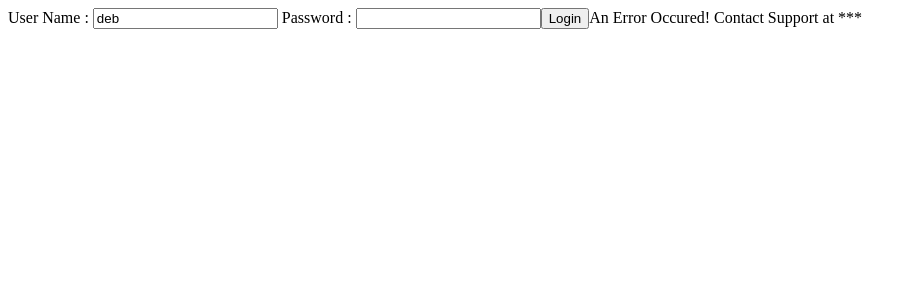
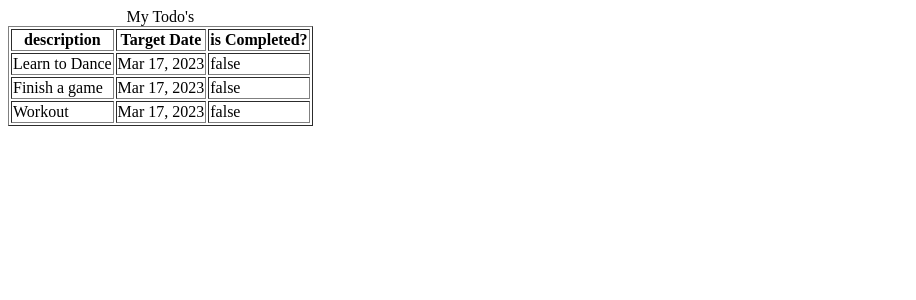
Before and after one commit to debbiswas09/Full_Stack_Angular-Springboot, an Angular app in the folder frontend/todo/: page /todos in a window 1280 px wide. Shown: the top 300 px of the page, without its empty margins (0-916 px from the left). Built offline with nearby package versions, Linux system fonts and the light colour scheme.

Commit message:
created component Todos & list

```diff
--- a/frontend/todo/src/app/app-routing.module.ts
+++ b/frontend/todo/src/app/app-routing.module.ts
@@ -1,14 +1,17 @@
 import { NgModule } from '@angular/core';
 import { RouterModule, Routes } from '@angular/router';
 import { ErrorComponent } from './error/error.component';
+import { ListTodosComponent } from './list-todos/list-todos.component';
 import { LoginComponent } from './login/login.component';
 import { WelcomeComponent } from './welcome/welcome.component';
 
 const routes: Routes = [
   {path:'',component: LoginComponent},
   {path:'login',component: LoginComponent},
-  {path:'welcome',component: WelcomeComponent},
+  {path:'welcome/:name',component: WelcomeComponent},
+  {path:'todos',component: ListTodosComponent},
   {path:'**',component: ErrorComponent}
+
 ];
 
 @NgModule({
--- a/frontend/todo/src/app/app.component.html
+++ b/frontend/todo/src/app/app.component.html
@@ -1,7 +1,7 @@
 <!--<app-welcome></app-welcome>-->
 
 
-<app-login></app-login>
+<!-- <app-login></app-login> -->
 
 
 <!--
--- a/frontend/todo/src/app/app.module.ts
+++ b/frontend/todo/src/app/app.module.ts
@@ -7,13 +7,15 @@ import { WelcomeComponent } from './welcome/welcome.component';
 import { LoginComponent } from './login/login.component';
 import { FormsModule } from '@angular/forms';
 import { ErrorComponent } from './error/error.component';
+import { ListTodosComponent } from './list-todos/list-todos.component';
 
 @NgModule({
   declarations: [
     AppComponent,
     WelcomeComponent,
     LoginComponent,
-    ErrorComponent
+    ErrorComponent,
+    ListTodosComponent
   ],
   imports: [
     BrowserModule,
--- /dev/null
+++ b/frontend/todo/src/app/list-todos/list-todos.component.html
@@ -0,0 +1,19 @@
+<table border="1">
+    <caption>My Todo's</caption>
+    <thead>
+        <tr>
+
+            <th>description</th>
+            <th>Target Date</th>
+            <th>is Completed?</th>
+        </tr>
+    </thead>
+    <tbody>
+        <tr *ngFor = "let todo of todos">
+               <td>{{todo.description}}</td>
+               <td>{{todo.targetDate | date}}</td>
+               <td>{{todo.done}}</td>
+        </tr>
+    </tbody>
+
+</table>
--- /dev/null
+++ b/frontend/todo/src/app/list-todos/list-todos.component.ts
@@ -0,0 +1,32 @@
+import { Component } from '@angular/core';
+
+export class Todo{
+  constructor(
+      public id: number,
+      public description: string,
+      public done : boolean,
+      public targetDate: Date
+  ){}
+}
+
+@Component({
+  selector: 'app-list-todos',
+  templateUrl: './list-todos.component.html',
+  styleUrls: ['./list-todos.component.css']
+})
+export class ListTodosComponent {
+todos=[
+  new Todo(1,'Learn to Dance',false,new Date()),
+  new Todo(2,'Finish a game',false,new Date()),
+  new Todo(2,'Workout',false,new Date())
+  // {id : 1,description: 'Learn to Dance'},
+  // {id : 2,description: 'Finish a game'},
+  // {id : 3,description: 'Workout'}
+]
+// todo={
+//       id : 1,
+//       description: 'Learn to Dance'
+
+// }
+
+}
--- a/frontend/todo/src/app/login/login.component.ts
+++ b/frontend/todo/src/app/login/login.component.ts
@@ -1,4 +1,5 @@
 import { Component } from '@angular/core';
+import { Router } from '@angular/router';
 
 @Component({
   selector: 'app-login',
@@ -12,9 +13,14 @@ export class LoginComponent {
   errorMessage = 'Invalid Credentials';
   invalidLogin = false;
 
+  //Dependency Injection
+  constructor(private router: Router){}
+
   handleLogin(){
     //console.log(this.username)
     if(this.username==="deb" && this.password=== 'dummy'){
+      //Redirect to Welcome Page
+      this.router.navigate(['welcome', this.username])
       this.invalidLogin= false
     }else{
       this.invalidLogin=true
--- a/frontend/todo/src/app/welcome/welcome.component.html
+++ b/frontend/todo/src/app/welcome/welcome.component.html
@@ -1 +1,9 @@
-<p>welcome works!</p>
+<div>
+    Welcome {{name}}.
+
+    Welcome to my App.
+</div>
+
+<div>
+    You can manage your todos <a routerLink="/todos">here</a>
+</div>
--- a/frontend/todo/src/app/welcome/welcome.component.ts
+++ b/frontend/todo/src/app/welcome/welcome.component.ts
@@ -1,10 +1,24 @@
 import { Component } from '@angular/core';
+import { ActivatedRoute } from '@angular/router';
 
 @Component({
   selector: 'app-welcome',
   templateUrl: './welcome.component.html',
   styleUrls: ['./welcome.component.css']
 })
-export class WelcomeComponent {
+export class WelcomeComponent  {
+
+  name = ''
+
+  //ActivateRoute
+  constructor(private route: ActivatedRoute){
+
+  }
+
+  ngOnInit(){
+    // console.log(this.route.snapshot.params['name'])
+    this.name =this.route.snapshot.params['name']
+  }
+
 
 }
```
Also changed, not shown: frontend/todo/src/app/list-todos/list-todos.component.css (added), 1 other file (tests, documents, lock files or other folders).
